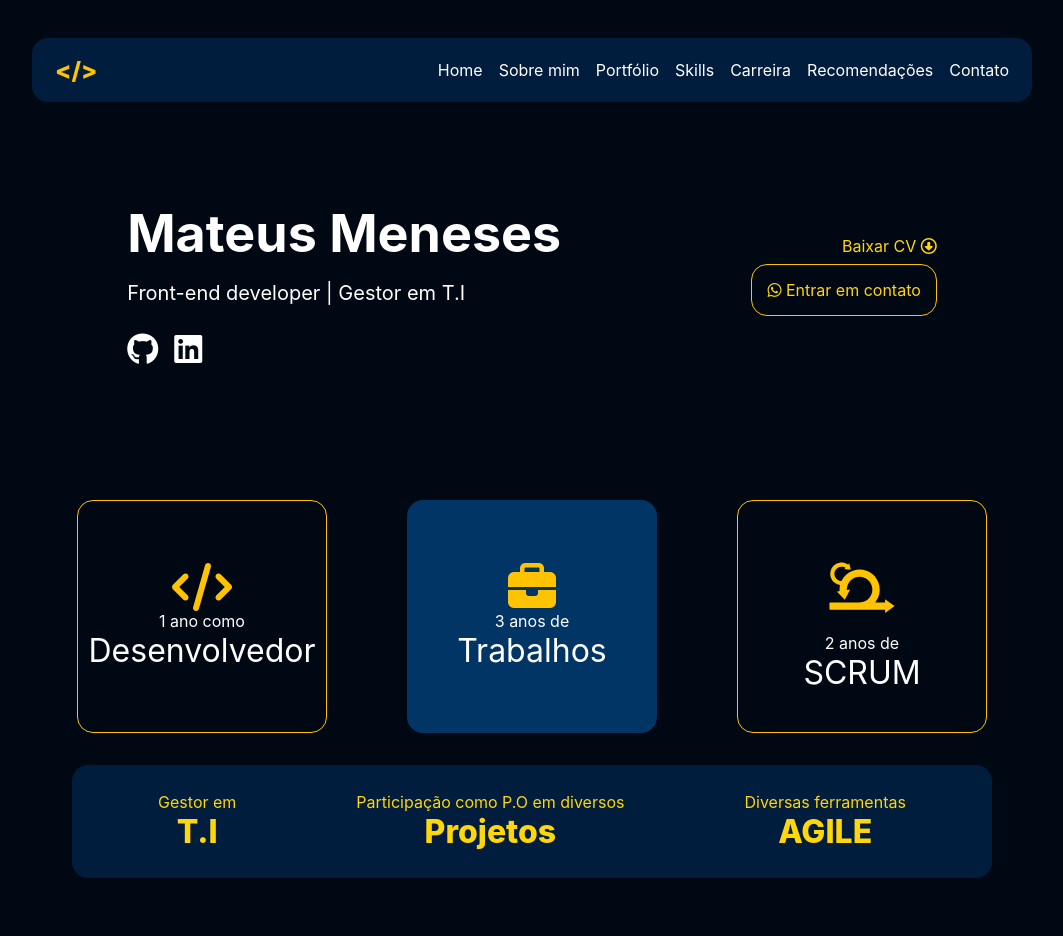
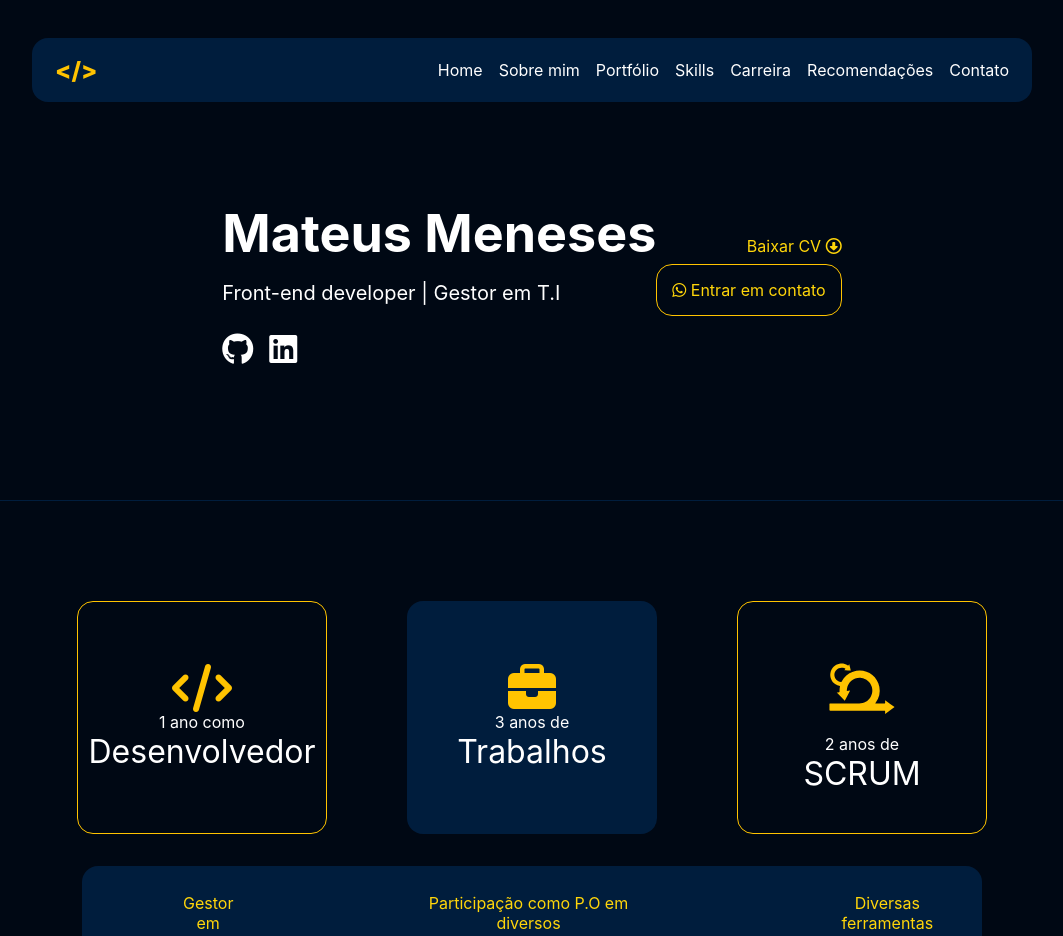
Before and after one commit to mateusmenesesDev/portfolio, a React (Create React App) app: page / in a window 1280 px wide. Shown: the top 936 px of the page, without its empty margins (108-1171 px from the left). Before the commit the page ends 878 px from the top, so only its background shows below. Built offline with nearby package versions, Linux system fonts and the light colour scheme; the HTML template or start-up script is replaced by a standard one.

Commit message:
:sparkles: feat: Finalizando componente Experience

```diff
--- a/src/App.css
+++ b/src/App.css
@@ -1,4 +1,3 @@
 body {
   background-color: #000814;
-  padding: 0 140px;
 }
--- a/src/components/About/About.module.css
+++ b/src/components/About/About.module.css
@@ -1,7 +1,6 @@
 .about {
     display: flex;
-    justify-content: space-around;
-    /* gap: 450px; */
+    justify-content: center;
     align-items: center;
 }
 
--- /dev/null
+++ b/src/components/About/AboutMe/index.tsx
@@ -0,0 +1,7 @@
+export function AboutMe(){
+    return (
+        <section>
+
+        </section>
+    )
+}
--- a/src/components/About/Experience/Experience.module.css
+++ b/src/components/About/Experience/Experience.module.css
@@ -3,10 +3,12 @@
 }
 
 .experience {
+    border-top: 1px solid #001D3D;
+    border-bottom: 1px solid #001D3D;
+    padding: 100px 498px;
     flex-direction: column;
     justify-content: center;
     align-items: center;
-    max-width: 920px;
     margin: auto;
     gap: 32px;
 }
@@ -34,21 +36,22 @@
     flex-direction: column;
     justify-content: center;
     align-items: center;
-    background-color: #003566;
+    background-color: #001D3D;
     padding: 40px;
     border-radius: 16px;
 }
 
 .experience-jobs {
-    padding: 27px 0;
-    justify-content: center;
+    padding: 27px 20px;
+    justify-content: space-evenly;
     border-radius: 16px;
-    gap: 120px;
+    gap: 90px;
     background-color: #001D3D;
-    width: 100%;
-
+    width: 900px;
 }
-
+.experience-jobs div{
+    margin-left: 70px;
+}
 .experience-years--main {
     font-size: 32px;
 }
--- a/src/components/About/index.tsx
+++ b/src/components/About/index.tsx
@@ -1,4 +1,5 @@
 import style from './About.module.css'
+import { AboutMe } from './AboutMe'
 import { Experience } from './Experience'
 
 export function About(){
@@ -19,6 +20,7 @@ export function About(){
                 </div>
             </section>
             <Experience/>
+            <AboutMe/>
         </div>
     )
 }
--- a/src/components/Menu/Menu.module.css
+++ b/src/components/Menu/Menu.module.css
@@ -4,9 +4,11 @@
     align-items: center;
     justify-content: space-between;
     padding: 0 23px;
+    margin: 0 140px;
     margin-bottom: 100px;
     height: 64px;
     border-radius: 16px;
+
 }
 
 .header-logo {
```
Also changed, not shown: src/components/About/AboutMe/AboutMe.module.css (added).
